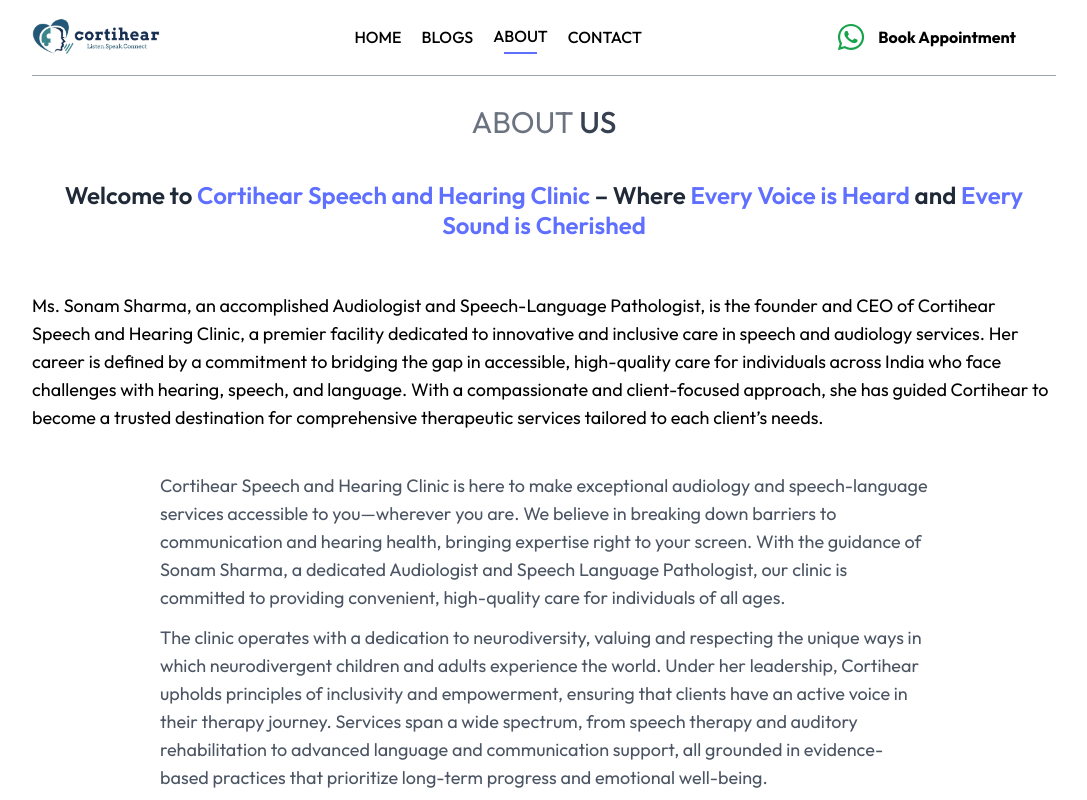
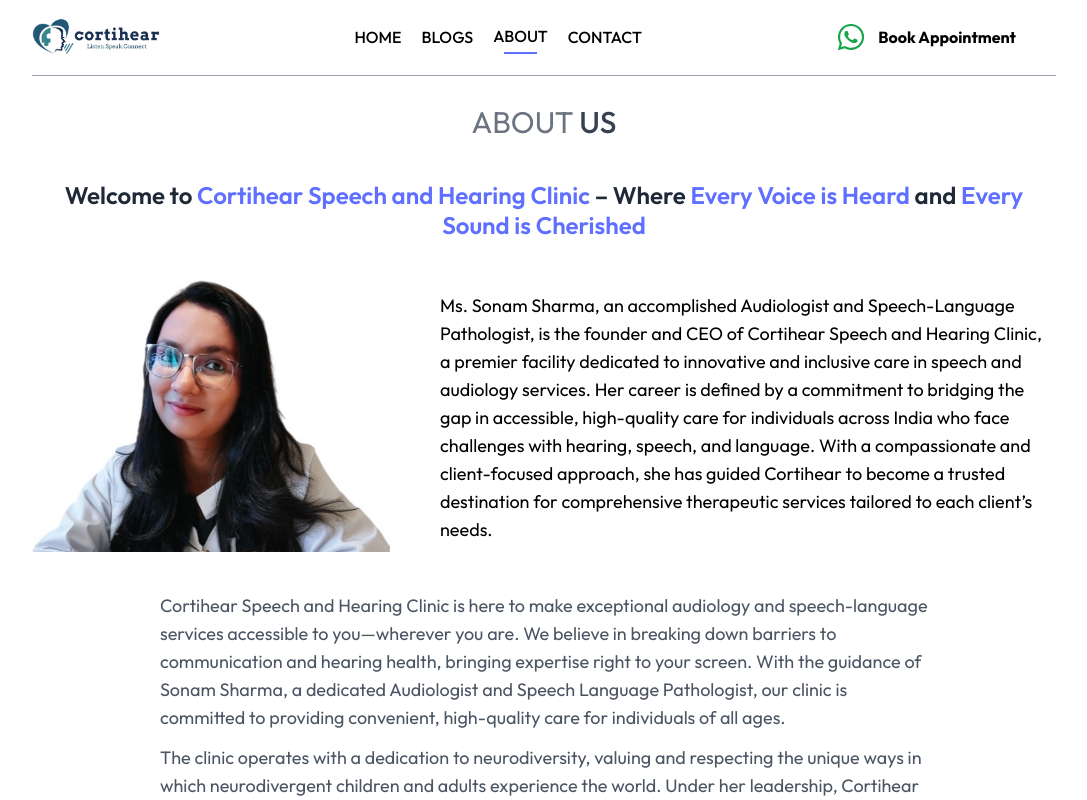
Before and after one commit to lokeshloki3/clinic, a React (Vite) app: page /about-us in a window 1280 px wide. Shown: the top 800 px of the page, without its empty margins (96-1183 px from the left). Built offline with nearby package versions, Linux system fonts and the light colour scheme.

Commit message:
about updated

```diff
--- a/src/pages/About.jsx
+++ b/src/pages/About.jsx
@@ -19,7 +19,11 @@
 
       <div>
         <div className="my-10 flex flex-col md:flex-row gap-12">
-
+          <img
+            className="w-full md:max-w-[360px] animate-left-right"
+            src={assets.about_image}
+            alt="About Cortihear"
+          />
           <p className="text-base md:text-lg md:mt-3">
               Ms. Sonam Sharma, an accomplished Audiologist and Speech-Language Pathologist,
               is the founder and CEO of Cortihear Speech and Hearing Clinic, a premier facility
```
